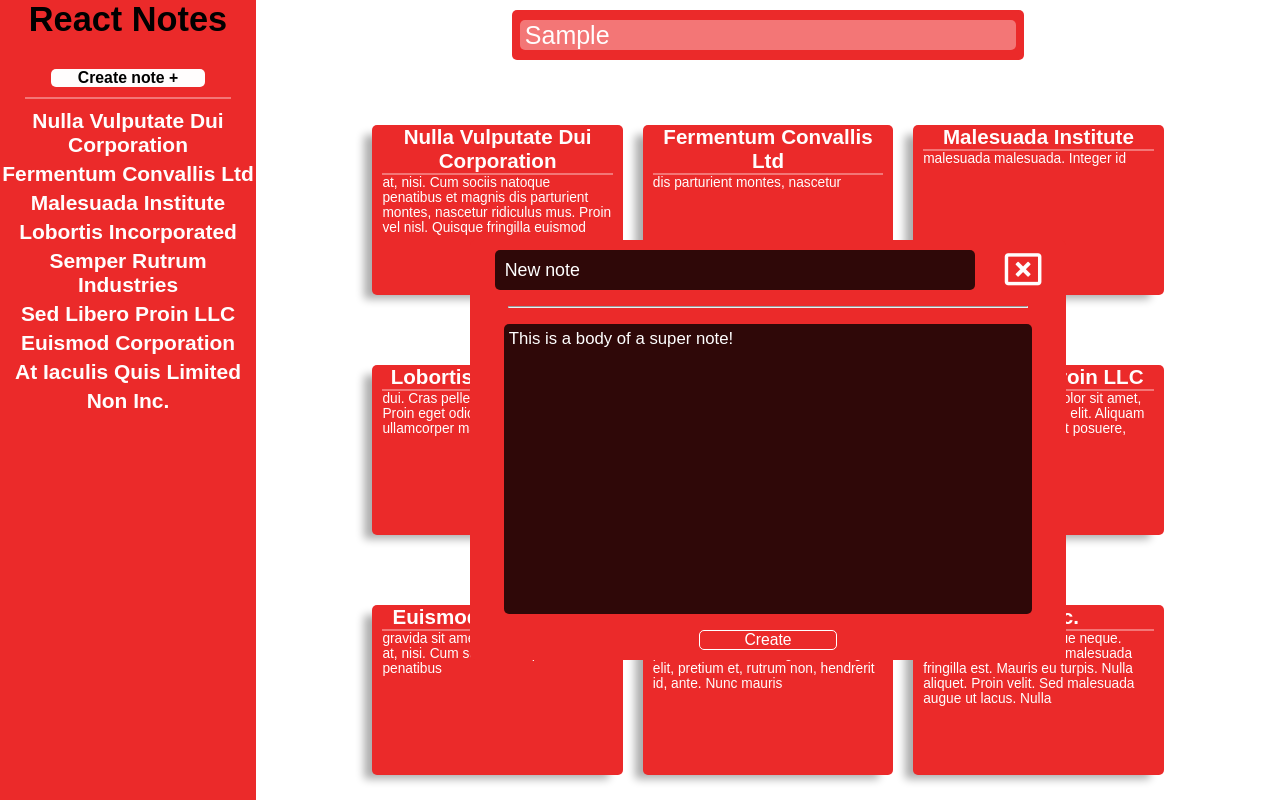
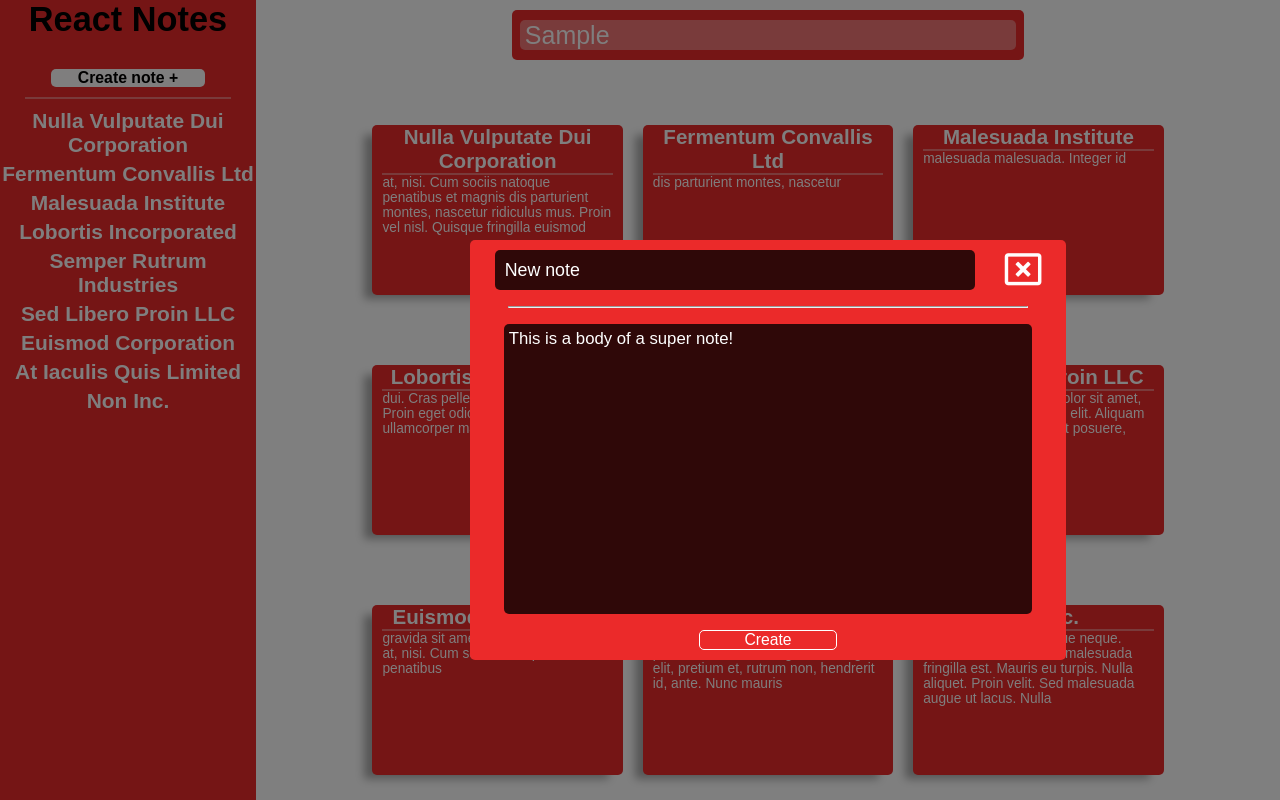
Before and after one commit to sant1ln/NotePad_React, a React (Create React App) app: page / in a window 1280 px wide. Both pictures are taken after typing "Sample" into the empty fields and a click on the button "Create note +". Built offline with nearby package versions, Linux system fonts and the light colour scheme; a web font is replaced by a local one.

Commit message:
project done

```diff
--- a/package.json
+++ b/package.json
@@ -6,6 +6,7 @@
     "@testing-library/jest-dom": "^5.11.6",
     "@testing-library/react": "^11.1.2",
     "@testing-library/user-event": "^12.2.2",
+    "animate.css": "^4.1.1",
     "pexels": "^1.0.1",
     "react": "^17.0.1",
     "react-dom": "^17.0.1",
--- a/public/index.html
+++ b/public/index.html
@@ -12,6 +12,7 @@
       name="description"
       content="Web site created using create-react-app"
     />
+    <link rel="stylesheet" href="https://cdnjs.cloudflare.com/ajax/libs/animate.css/4.1.1/animate.min.css"/>
     <link rel="stylesheet" href="https://pro.fontawesome.com/releases/v5.10.0/css/all.css" integrity="sha384-AYmEC3Yw5cVb3ZcuHtOA93w35dYTsvhLPVnYs9eStHfGJvOvKxVfELGroGkvsg+p" crossorigin="anonymous"/>
     <link rel="apple-touch-icon" href="%PUBLIC_URL%/logo192.png" />
     <link rel="manifest" href="%PUBLIC_URL%/manifest.json" />
--- a/src/Hooks/useData.js
+++ b/src/Hooks/useData.js
@@ -19,12 +19,12 @@ export const useData = () =>{
        })
     }
 
-    const toggleWindow = () =>{
+    const toggleWindow = (option='showing all') =>{
         dispatch({
             type: 'TOGGLE_WINDOW',
             payload:{
                 win: !win,
-                actual: 'create'
+                actual: option
             }
         })
     }
@@ -54,19 +54,18 @@ export const useData = () =>{
         })
     }
 
-    /* const searchNote = (searchWord) =>{
+    const searchNote = (searchWord) =>{
         if(searchWord){
             dispatch({
                 type: 'SEARCH',
-                payload: searchWord
+                payload: searchWord.toLowerCase()
             })
         }else{
             dispatch({
                 type: 'RESET'
             })
         }
-
-    } */
+    }
 
 
     return{
@@ -75,6 +74,7 @@ export const useData = () =>{
         showNote,
         editNote,
         deleteNote,
+        searchNote,
         actualState,
         state,
     }
--- a/src/Reducer/cartsReducer.js
+++ b/src/Reducer/cartsReducer.js
@@ -41,17 +41,21 @@ export const cartsReducer = (state,action) => {
                 ...state,
                 ...action.payload,
                 temporal: [],
+            }
+        case 'SEARCH':
+            return{
+                ...state,
+                searched: state.cart.filter((note) => note.title.toLowerCase().includes(action.payload)),
+                temporal: [],
                 actual: 'showing all'
             }
-        /* case 'SEARCH':
+        case 'RESET':
             return{
                 ...state,
-                cart:[] ,
-                searched: state.cart.filter((note) => note.title.includes(action.payload)),
+                searched: [],
                 temporal: [],
                 actual: 'showing all'
-            } */
-
+            }
         default:
             return{
                 state
--- a/src/components/CreateNote.jsx
+++ b/src/components/CreateNote.jsx
@@ -27,7 +27,7 @@ export const CreateNote = ({ titleNote, bodyNote, showingNote,id }) => {
   }
 
   return (
-    <div className="ListNotes-create">
+    <div className="ListNotes-create animate__animated animate__fadeInLeft">
       <form className="form-create" >
         <div className="form-create-input">
           <input
--- a/src/components/ListOfNotes.jsx
+++ b/src/components/ListOfNotes.jsx
@@ -8,7 +8,7 @@ import { Note } from "./Note";
 export const ListOfNotes = () => {
 
   const {state} = useData()
-  const {cart} = state
+  const {cart,searched} = state
   let title = ''
   let body = ''
   let id = ''
@@ -21,12 +21,9 @@ export const ListOfNotes = () => {
     showingNote = true
   }
 
-
-
-
   return (
 
-    <div className="ListNotes">
+    <div className="ListNotes ">
       {state.win && <CreateNote
           titleNote={title}
           bodyNote={body}
@@ -34,6 +31,16 @@ export const ListOfNotes = () => {
           showingNote={showingNote}
           />}
       {
+        (searched.length>=1)
+        ?
+        searched.map(note=>(
+          <Note key={note.id}
+          title={note.title}
+          body={note.body}
+          id={note.id}
+          />
+        ))
+        :
         cart.map(note=>(
           <Note key={note.id}
           title={note.title}
--- a/src/components/Search.jsx
+++ b/src/components/Search.jsx
@@ -6,6 +6,7 @@ export const Search = () => {
     const {searchNote} = useData()
     const [searchValue, setSearchValue] = useState('')
     const HandleChange = (e) =>{
+        searchNote(e.target.value)
         setSearchValue(e.target.value);
     }
 
--- a/src/components/Sidebar.jsx
+++ b/src/components/Sidebar.jsx
@@ -15,7 +15,7 @@ export const Sidebar = () => {
             </div>
             <div className="sidebar-control">
                 <button
-                onClick={toggleWindow}
+                onClick={()=>toggleWindow('creating')}
                 className="sidebar-control-btn">
                     <h3>Create note +</h3></button>
                 <hr/>
--- a/src/containers/Home.jsx
+++ b/src/containers/Home.jsx
@@ -10,7 +10,7 @@ export const Home = () => {
   const { actualState } = useData();
   return (
     <div className="main">
-      <div className={`${(actualState === 'showing')? 'overide' : ''}`}></div>
+      <div className={`${(actualState === 'showing' || actualState === 'creating' )? 'overide' : ''}`}></div>
       <Sidebar />
       <div className="main-content">
         <Search />
--- a/src/initialState.js
+++ b/src/initialState.js
@@ -48,6 +48,7 @@ export const initialState = {
 	},
   ],/*
   cart:[], */
+  searched : [],
   temporal: [],
   win: false,
   actual: 'hide'
--- a/src/styles/components/createnote.css
+++ b/src/styles/components/createnote.css
@@ -6,7 +6,7 @@
     padding: 10px;
     position: absolute;
     border-radius: 5px;
-    z-index: 10;
+    z-index: 100;
 }
 
 .form-create{
```
Also changed, not shown: src/components/Note.jsx (+1 -7 lines), 1 other file (tests, documents, lock files or other folders).
